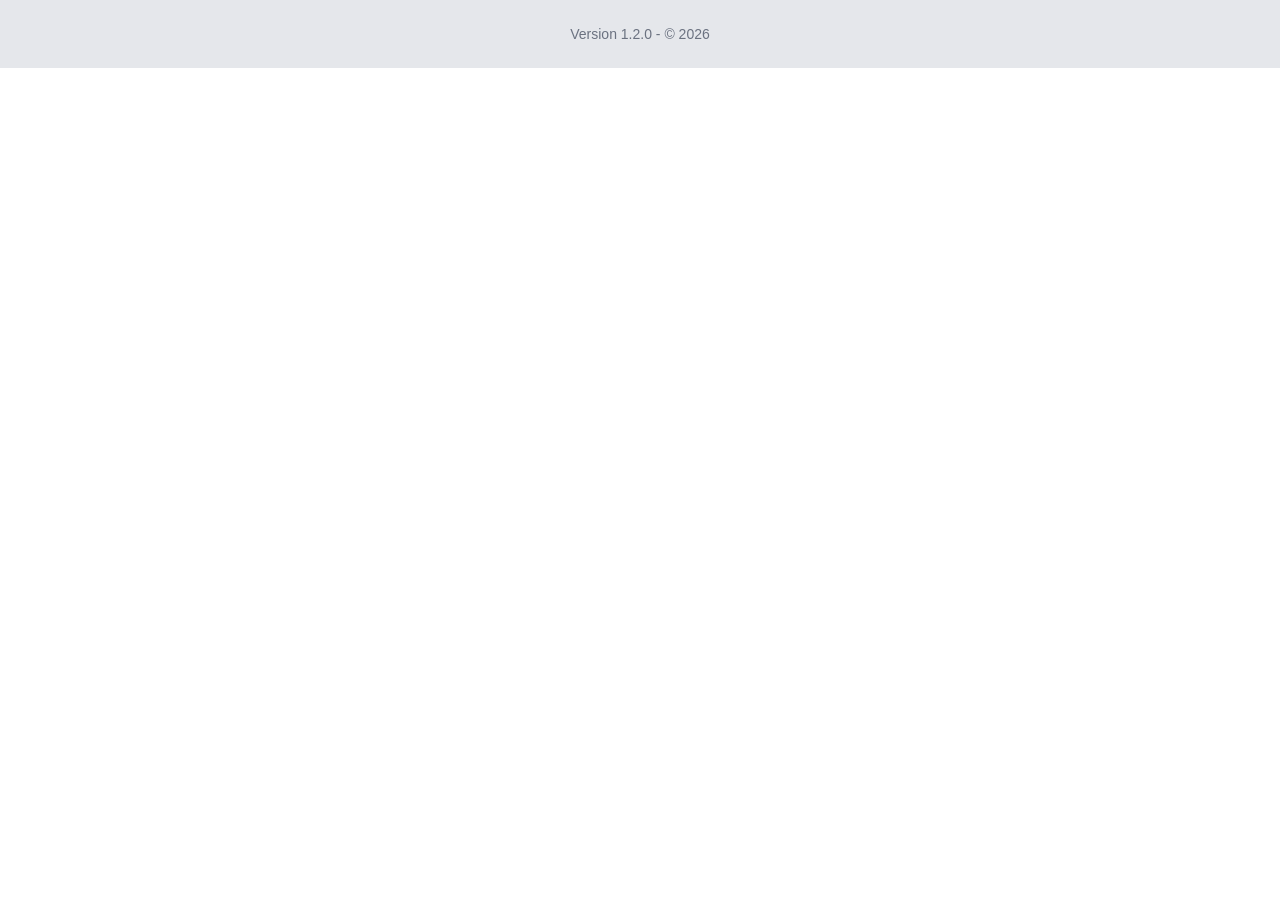
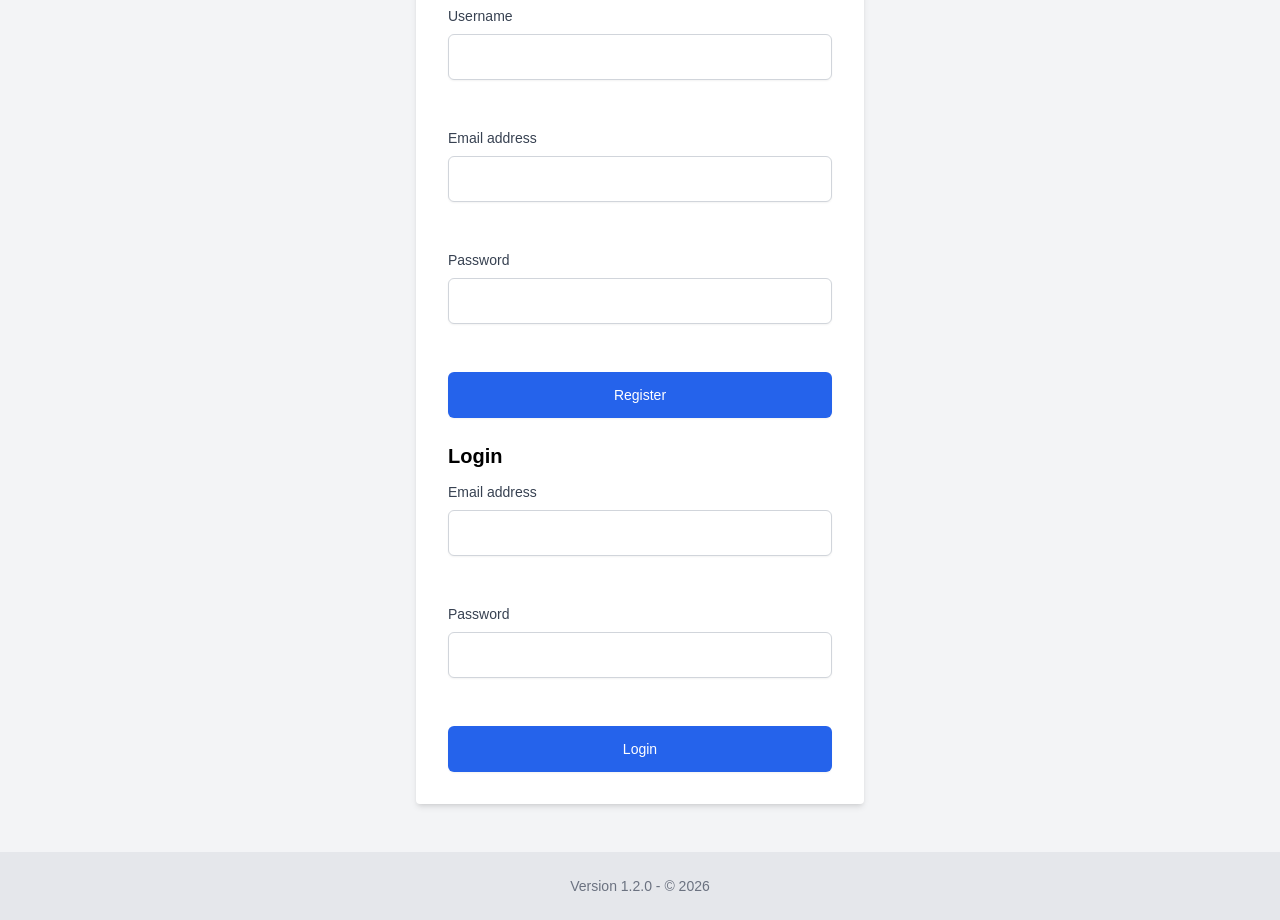
Before and after one commit to MarcosOlivaKaczmarek/water-bottle-app, a React app: page / in a window 1280 px wide. Shown: the part 800-1720 px from the top of the page. Before the commit the page ends 868 px from the top, so only its background shows below. Built offline with nearby package versions, Linux system fonts and the light colour scheme; the HTML template or start-up script is replaced by a standard one.

Commit message:
feat: Frontend: Implement User Authentication UI (iteration 1)

```diff
--- a/src/App.tsx
+++ b/src/App.tsx
@@ -4,6 +4,7 @@ import { WaterIntakeProvider } from './context/WaterIntakeContext'
 import SevenDayWaterIntakeChart from './components/SevenDayWaterIntakeChart'
 import ProgressBar from './components/ProgressBar'
 import Counter from './components/Counter'
+import AuthPage from './pages/AuthPage'
 
 function App() {
   return (
@@ -27,6 +28,7 @@ function App() {
           <div className="rounded-md bg-white p-6 shadow-md">
             <SevenDayWaterIntakeChart dailyIntake={[1, 2, 3, 4, 5, 6, 7]} />
           </div>
+          <AuthPage />
         </div>
       </div>
       <footer className="bg-gray-200 text-center py-4 text-sm text-gray-500 mt-auto w-full">
--- /dev/null
+++ b/src/components/auth/LoginForm.tsx
@@ -0,0 +1,56 @@
+import React, { useState } from 'react'
+
+interface LoginFormProps {
+  onLogin: (email: string, password: string) => void
+}
+
+const LoginForm: React.FC<LoginFormProps> = ({ onLogin }) => {
+  const [email, setEmail] = useState('')
+  const [password, setPassword] = useState('')
+
+  const handleSubmit = (e: React.FormEvent) => {
+    e.preventDefault()
+    onLogin(email, password)
+  }
+
+  return (
+    <form onSubmit={handleSubmit} className="space-y-6">
+      <div>
+        <label htmlFor="email" className="block text-sm font-medium text-gray-700">
+          Email address
+        </label>
+        <div className="mt-1">
+          <input
+            id="email" type="email" autoComplete="email" required
+            className="block w-full appearance-none rounded-md border border-gray-300 px-3 py-2 placeholder-gray-400 shadow-sm focus:border-blue-500 focus:outline-none focus:ring-blue-500 sm:text-sm"
+            value={email}
+            onChange={(e) => setEmail(e.target.value)}
+          />
+        </div>
+      </div>
+
+      <div>
+        <label htmlFor="password" className="block text-sm font-medium text-gray-700">
+          Password
+        </label>
+        <div className="mt-1">
+          <input
+            id="password" type="password" autoComplete="current-password" required
+            className="block w-full appearance-none rounded-md border border-gray-300 px-3 py-2 placeholder-gray-400 shadow-sm focus:border-blue-500 focus:outline-none focus:ring-blue-500 sm:text-sm"
+            value={password}
+            onChange={(e) => setPassword(e.target.value)}
+          />
+        </div>
+      </div>
+
+      <div>
+        <button type="submit"
+          className="flex w-full justify-center rounded-md border border-transparent bg-blue-600 py-2 px-4 text-sm font-medium text-white shadow-sm hover:bg-blue-700 focus:outline-none focus:ring-2 focus:ring-blue-500 focus:ring-offset-2">
+          Login
+        </button>
+      </div>
+    </form>
+  )
+}
+
+export default LoginForm
--- /dev/null
+++ b/src/components/auth/LogoutButton.tsx
@@ -0,0 +1,18 @@
+import React from 'react'
+
+interface LogoutButtonProps {
+  onLogout: () => void
+}
+
+const LogoutButton: React.FC<LogoutButtonProps> = ({ onLogout }) => {
+  return (
+    <button
+      onClick={onLogout}
+      className="rounded-md bg-red-600 py-2 px-4 text-sm font-medium text-white shadow-sm hover:bg-red-700 focus:outline-none focus:ring-2 focus:ring-red-500 focus:ring-offset-2"
+    >
+      Logout
+    </button>
+  )
+}
+
+export default LogoutButton
--- /dev/null
+++ b/src/components/auth/RegistrationForm.tsx
@@ -0,0 +1,71 @@
+import React, { useState } from 'react'
+
+interface RegistrationFormProps {
+  onRegister: (username: string, email: string, password: string) => void
+}
+
+const RegistrationForm: React.FC<RegistrationFormProps> = ({ onRegister }) => {
+  const [username, setUsername] = useState('')
+  const [email, setEmail] = useState('')
+  const [password, setPassword] = useState('')
+
+  const handleSubmit = (e: React.FormEvent) => {
+    e.preventDefault()
+    onRegister(username, email, password)
+  }
+
+  return (
+    <form onSubmit={handleSubmit} className="space-y-6">
+      <div>
+        <label htmlFor="username" className="block text-sm font-medium text-gray-700">
+          Username
+        </label>
+        <div className="mt-1">
+          <input
+            id="username" type="text" autoComplete="username" required
+            className="block w-full appearance-none rounded-md border border-gray-300 px-3 py-2 placeholder-gray-400 shadow-sm focus:border-blue-500 focus:outline-none focus:ring-blue-500 sm:text-sm"
+            value={username}
+            onChange={(e) => setUsername(e.target.value)}
+          />
+        </div>
+      </div>
+
+      <div>
+        <label htmlFor="email" className="block text-sm font-medium text-gray-700">
+          Email address
+        </label>
+        <div className="mt-1">
+          <input
+            id="email" type="email" autoComplete="email" required
+            className="block w-full appearance-none rounded-md border border-gray-300 px-3 py-2 placeholder-gray-400 shadow-sm focus:border-blue-500 focus:outline-none focus:ring-blue-500 sm:text-sm"
+            value={email}
+            onChange={(e) => setEmail(e.target.value)}
+          />
+        </div>
+      </div>
+
+      <div>
+        <label htmlFor="password" className="block text-sm font-medium text-gray-700">
+          Password
+        </label>
+        <div className="mt-1">
+          <input
+            id="password" type="password" autoComplete="new-password" required
+            className="block w-full appearance-none rounded-md border border-gray-300 px-3 py-2 placeholder-gray-400 shadow-sm focus:border-blue-500 focus:outline-none focus:ring-blue-500 sm:text-sm"
+            value={password}
+            onChange={(e) => setPassword(e.target.value)}
+          />
+        </div>
+      </div>
+
+      <div>
+        <button type="submit"
+          className="flex w-full justify-center rounded-md border border-transparent bg-blue-600 py-2 px-4 text-sm font-medium text-white shadow-sm hover:bg-blue-700 focus:outline-none focus:ring-2 focus:ring-blue-500 focus:ring-offset-2">
+          Register
+        </button>
+      </div>
+    </form>
+  )
+}
+
+export default RegistrationForm
--- /dev/null
+++ b/src/pages/AuthPage.tsx
@@ -0,0 +1,92 @@
+import React, { useState } from 'react'
+import LoginForm from '../components/auth/LoginForm'
+import RegistrationForm from '../components/auth/RegistrationForm'
+import LogoutButton from '../components/auth/LogoutButton'
+
+const AuthPage = () => {
+  const [token, setToken] = useState<string | null>(null)
+  const [user, setUser] = useState<{
+    id: string
+    username: string
+    email: string
+  } | null>(null)
+  const [error, setError] = useState<string | null>(null)
+
+  const handleRegister = async (username: string, email: string, password: string) => {
+    try {
+      const response = await fetch('/register', {
+        method: 'POST',
+        headers: {
+          'Content-Type': 'application/json',
+        },
+        body: JSON.stringify({ username, email, password }),
+      })
+
+      const data = await response.json()
+
+      if (!response.ok) {
+        throw new Error(data.message || 'Registration failed')
+      }
+
+      setToken(data.token)
+      setUser(data.user)
+      setError(null)
+    } catch (err: any) {
+      setError(err.message)
+    }
+  }
+
+  const handleLogin = async (email: string, password: string) => {
+    try {
+      const response = await fetch('/login', {
+        method: 'POST',
+        headers: {
+          'Content-Type': 'application/json',
+        },
+        body: JSON.stringify({ email, password }),
+      })
+
+      const data = await response.json()
+
+      if (!response.ok) {
+        throw new Error(data.message || 'Login failed')
+      }
+
+      setToken(data.token)
+      setUser(data.user)
+      setError(null)
+    } catch (err: any) {
+      setError(err.message)
+    }
+  }
+
+  const handleLogout = () => {
+    setToken(null)
+    setUser(null)
+  }
+
+  return (
+    <div className="flex flex-col items-center justify-center min-h-screen bg-gray-100">
+      <div className="bg-white p-8 rounded shadow-md w-full max-w-md">
+        <h2 className="text-2xl font-semibold mb-4 text-center">Authentication</h2>
+        {error && <div className="text-red-500 mb-4">{error}</div>}
+
+        {token ? (
+          <div>
+            <p className="mb-4 text-center">Welcome, {user?.username}!</p>
+            <LogoutButton onLogout={handleLogout} />
+          </div>
+        ) : (
+          <>
+            <h3 className="text-xl font-semibold mb-2">Register</h3>
+            <RegistrationForm onRegister={handleRegister} />
+            <h3 className="text-xl font-semibold mt-4 mb-2">Login</h3>
+            <LoginForm onLogin={handleLogin} />
+          </>
+        )}
+      </div>
+    </div>
+  )
+}
+
+export default AuthPage
```
